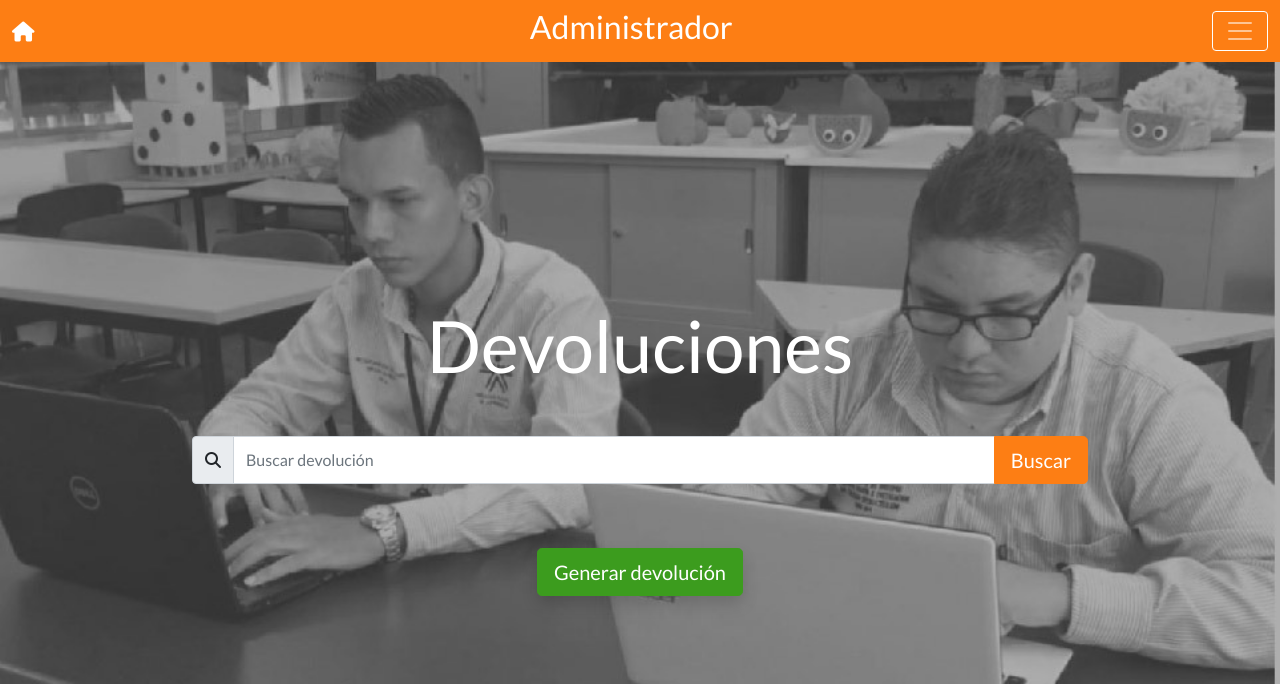
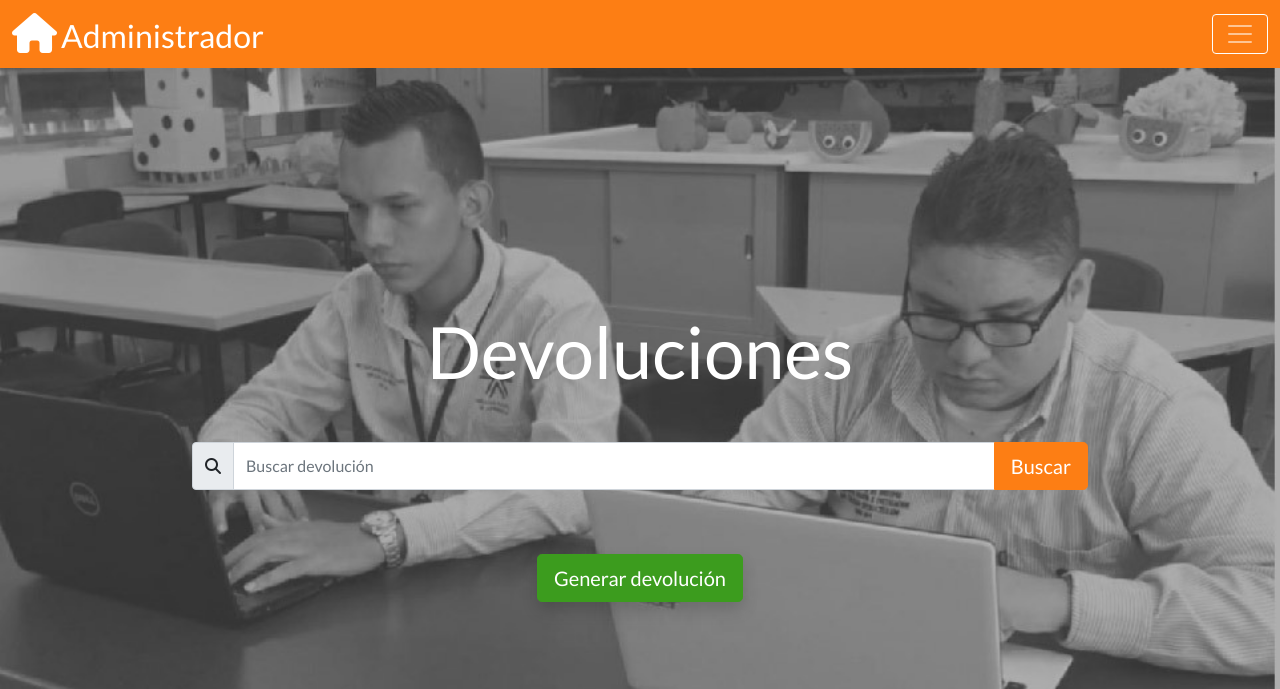
Before and after one commit to Hernezio/Sloan, a PHP site: page /cruds/devoluciones.php in a window 1280 px wide. Shown: the top 689 px of the page. Run offline with PHP 8.4, Linux system fonts and the light colour scheme; data that the repository does not hold is empty; some libraries are stand-ins or nearby versions; some web fonts are replaced.

Commit message:
Logo del title en el head y Modificaciones al Nav

```diff
--- a/cruds/devoluciones.php
+++ b/cruds/devoluciones.php
@@ -31,21 +31,20 @@
         <link rel="stylesheet" href="../sass/custom.css">
 
 		<title>Devoluciones Sloan</title>
-		<link rel="shortcut icon" href="../img/Logo.png">
+		<link rel="shortcut icon" href="../img/LogoType.png">
 	</head>
 	<body style="font-family: 'Lato', sans-serif;">
 
-		<!-- Contenedor #1 -->
-		<div class="container-fluid">
-
+        <!-- Contenedor #1 -->
+        <div class="container-fluid">
             <!-- NAVBAR -->
             <div class="row bg-warning">
                 <div class="col-12">
                     <nav class="navbar navbar-dark align-items-center">
-                        <a class="navbar-brand" href="../home1.php">
-                            <span><i class="fas fa-home"></i></span>
+                        <a class="navbar-brand justify-content-center align-items-center" href="../home1.php">
+                            <span><i class="fas fa-home fa-2x"></i></span>
+                            <h2 class="text-white h2 text-center d-inline">Administrador</h2>
                         </a>
-                        <h2 class="text-white h2 text-center">Administrador</h2>
                         <button class="navbar-toggler border-white"
                             type="button"
                             data-toggle="collapse"
@@ -65,7 +64,7 @@
                                 <li class="nav-item"><a class="nav-link text-white h6" href="inventario.php">Inventario</a></li>
                                 <li class="nav-item"><a class="nav-link text-white h6" href="usuarios.php">Usuarios</a></li>
                                 <li><div class="dropdown-divider"></div></li>
-                                <li class="nav-item"><a class="nav-link text-white h6" href="../ingresoUsuarios.php">Salir</a></li>
+                                <li class="nav-item"><a class="nav-link text-white h6" href="../index.php">Salir</a></li>
                             </ul>
                         </div>
                     </nav>
--- a/cruds/insert_articulo.php
+++ b/cruds/insert_articulo.php
@@ -45,7 +45,7 @@
         <link rel="stylesheet" href="../sass/custom.css">
 
 		<title>Préstamos Sloan</title>
-		<link rel="shortcut icon" href="../img/Logo.png">
+		<link rel="shortcut icon" href="../img/LogoType.png">
 	</head>
 	<body style="font-family: 'Lato', sans-serif;">
 		<!-- Contenedor #1 -->
--- a/cruds/insert_incidencia.php
+++ b/cruds/insert_incidencia.php
@@ -40,7 +40,7 @@
         <link rel="stylesheet" href="../sass/custom.css">
 
 		<title>Préstamos Sloan</title>
-		<link rel="shortcut icon" href="../img/Logo.png">
+		<link rel="shortcut icon" href="../img/LogoType.png">
 	</head>
 	<body style="font-family: 'Lato', sans-serif;">
 		<!-- Contenedor #1 -->
--- a/cruds/update_devolucion.php
+++ b/cruds/update_devolucion.php
@@ -49,7 +49,7 @@
         <link rel="stylesheet" href="../sass/custom.css">
 
 		<title>Devoluciones Sloan</title>
-		<link rel="shortcut icon" href="../img/Logo.png">
+		<link rel="shortcut icon" href="../img/LogoType.png">
 	</head>
 	<body style="font-family: 'Lato', sans-serif;">
 
--- a/cruds/update_prestamo.php
+++ b/cruds/update_prestamo.php
@@ -50,7 +50,7 @@
         <link rel="stylesheet" href="../sass/custom.css">
 
 		<title>Préstamos Sloan</title>
-		<link rel="shortcut icon" href="../img/Logo.png">
+		<link rel="shortcut icon" href="img/LogoType.png">
 	</head>
 	<body style="font-family: 'Lato', sans-serif;">
 
--- a/home1.php
+++ b/home1.php
@@ -15,7 +15,7 @@
         <link rel="stylesheet" href="sass/custom.css">
 
 		<title>Sloan</title>
-		<link rel="shortcut icon" href="img/Logo.png">
+        <link rel="shortcut icon" href="img/LogoType.png">
 	</head>
 	<body style="font-family: 'Lato', sans-serif;">
 
--- a/home2.php
+++ b/home2.php
@@ -15,7 +15,7 @@
         <link rel="stylesheet" href="sass/custom.css">
 
 		<title>Sloan</title>
-		<link rel="shortcut icon" href="img/Logo.png">
+        <link rel="shortcut icon" href="img/LogoType.png">
 	</head>
 	<body style="font-family: 'Lato', sans-serif;">
 
--- a/index.php
+++ b/index.php
@@ -56,7 +56,7 @@
 		<link rel="stylesheet" href="sass/custom.css">
 
 		<title>Ingreso de usuarios SLOAN</title>
-		<link rel="shortcut icon" href="img/Logo.png">
+		<link rel="shortcut icon" href="img/LogoType.png">
 	</head>
 	<body class="text-dark" style="font-family: 'Lato', sans-serif; background-image: url(img/F6.jpg); background-size:cover; height: 100%; background-attachment: fixed;">
 
--- a/recuperarContraseña.php
+++ b/recuperarContraseña.php
@@ -52,7 +52,7 @@
 		<link rel="stylesheet" href="sass/custom.css">
 
 		<title>Recuperar contraseña</title>
-		<link rel="shortcut icon" href="img/Logo.png">
+		<link rel="shortcut icon" href="img/LogoType.png">
 	</head>
 	<body class="text-dark" style="font-family: 'Lato', sans-serif; background-image: url(img/F4.jpg); background-size: cover; height: 100%; background-attachment: fixed;">
 		<div class="container position-relative">
```
Also changed, not shown: cruds/inciencia.php (+8 -8 lines), cruds/insert_devoluciones.php (+5 -7 lines), cruds/insert_prestamos.php (+4 -6 lines), cruds/insert_usuario.php (+5 -7 lines), cruds/inventario.php (+6 -6 lines), cruds/prestamo.php (+6 -6 lines), cruds/usuarios.php (+6 -8 lines), img/LogoType.png (renamed from img/Logo.png).
